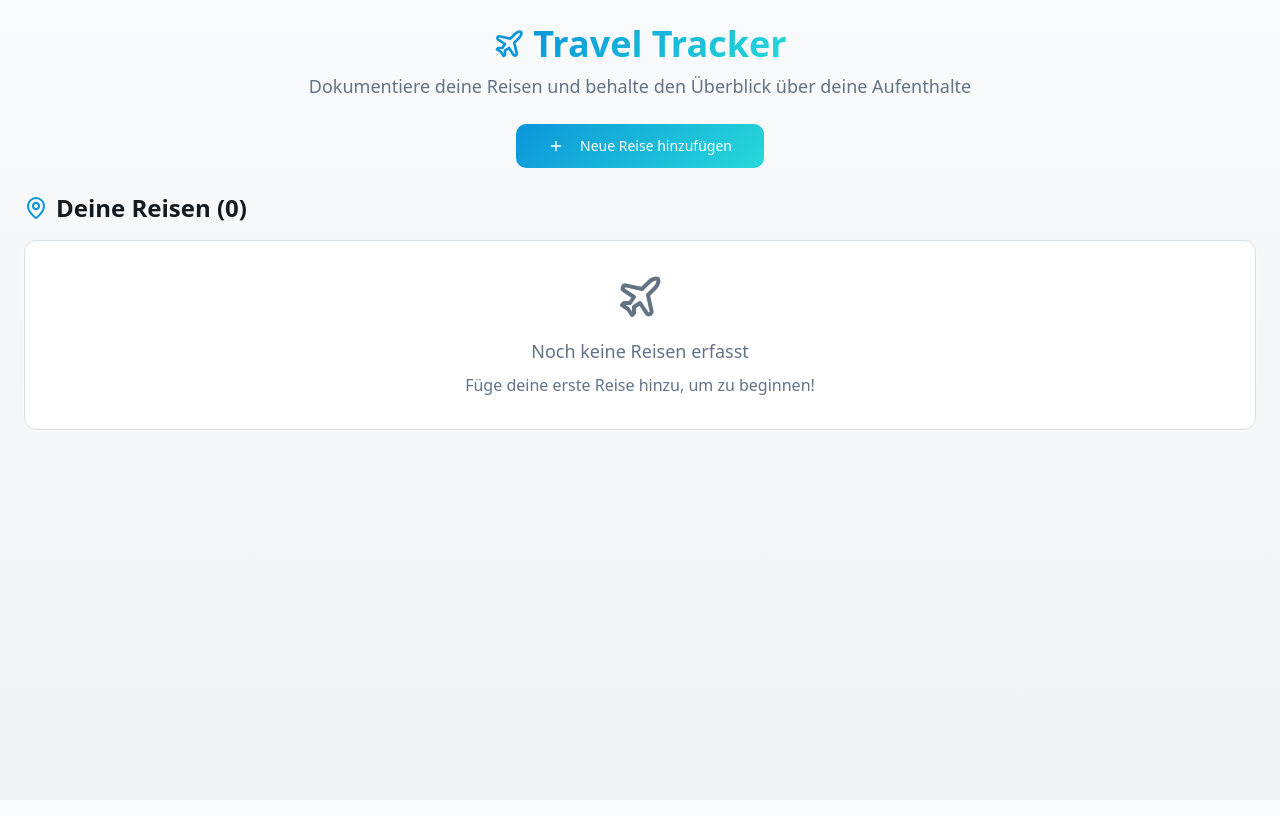
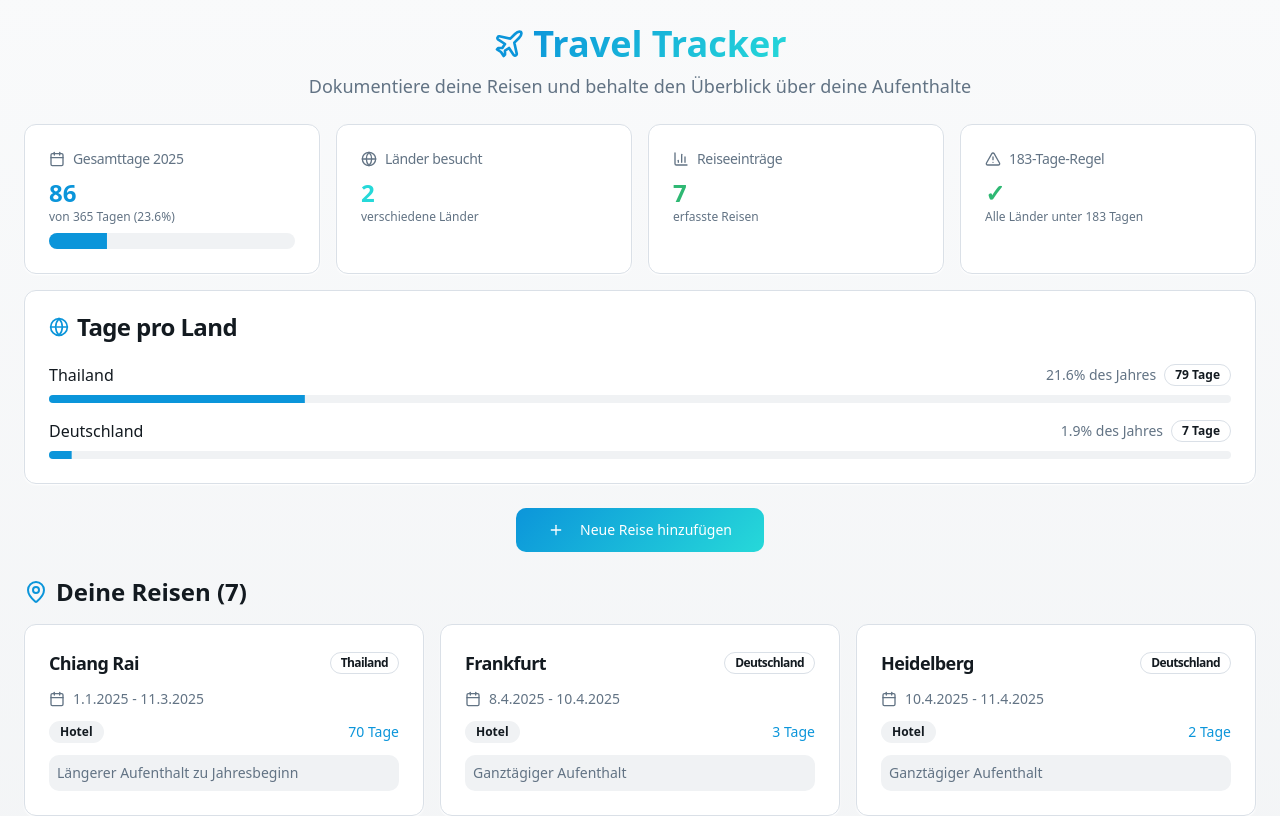
Before and after one commit to nkccorp12/githook-link-up, a React (Vite) app: page / in a window 1280 px wide. Shown: the top 816 px of the page. Built offline with nearby package versions, Linux system fonts and the light colour scheme.

Commit message:
Add travel entries manually

```diff
--- a/src/components/TravelTracker.tsx
+++ b/src/components/TravelTracker.tsx
@@ -18,7 +18,78 @@ export interface TravelEntry {
 }
 
 const TravelTracker = () => {
-  const [entries, setEntries] = useState<TravelEntry[]>([]);
+  const [entries, setEntries] = useState<TravelEntry[]>([
+    {
+      id: crypto.randomUUID(),
+      startDate: new Date('2025-01-01'),
+      endDate: new Date('2025-03-11'),
+      country: 'Thailand',
+      city: 'Chiang Rai',
+      accommodationType: 'hotel',
+      comments: 'Längerer Aufenthalt zu Jahresbeginn',
+      days: 70
+    },
+    {
+      id: crypto.randomUUID(),
+      startDate: new Date('2025-04-08'),
+      endDate: new Date('2025-04-10'),
+      country: 'Deutschland',
+      city: 'Frankfurt',
+      accommodationType: 'hotel',
+      comments: 'Ganztägiger Aufenthalt',
+      days: 3
+    },
+    {
+      id: crypto.randomUUID(),
+      startDate: new Date('2025-04-10'),
+      endDate: new Date('2025-04-11'),
+      country: 'Deutschland',
+      city: 'Heidelberg',
+      accommodationType: 'hotel',
+      comments: 'Ganztägiger Aufenthalt',
+      days: 2
+    },
+    {
+      id: crypto.randomUUID(),
+      startDate: new Date('2025-06-12'),
+      endDate: new Date('2025-06-12'),
+      country: 'Deutschland',
+      city: 'Berlin',
+      accommodationType: 'other',
+      comments: 'Flug DE4087 Frankfurt → Berlin, 14:50-15:55',
+      days: 1
+    },
+    {
+      id: crypto.randomUUID(),
+      startDate: new Date('2025-06-15'),
+      endDate: new Date('2025-06-15'),
+      country: 'Deutschland',
+      city: 'Frankfurt',
+      accommodationType: 'other',
+      comments: 'Flug DE4086 Berlin → Frankfurt, 09:00-10:10',
+      days: 1
+    },
+    {
+      id: crypto.randomUUID(),
+      startDate: new Date('2025-06-24'),
+      endDate: new Date('2025-06-25'),
+      country: 'Thailand',
+      city: 'Bangkok',
+      accommodationType: 'hotel',
+      comments: 'Hilton Garden Inn Bangkok Silom, Check-in 24.06. 14:00, Check-out 25.06. 12:00',
+      days: 2
+    },
+    {
+      id: crypto.randomUUID(),
+      startDate: new Date('2025-06-25'),
+      endDate: new Date('2025-07-01'),
+      country: 'Thailand',
+      city: 'Chiang Rai',
+      accommodationType: 'hotel',
+      comments: 'Flug BKK → CNX (Thai Vietjet Air VZ132), Rückflug am 01.07',
+      days: 7
+    }
+  ]);
   const [showForm, setShowForm] = useState(false);
 
   const addEntry = (entry: Omit<TravelEntry, "id" | "days">) => {
```
